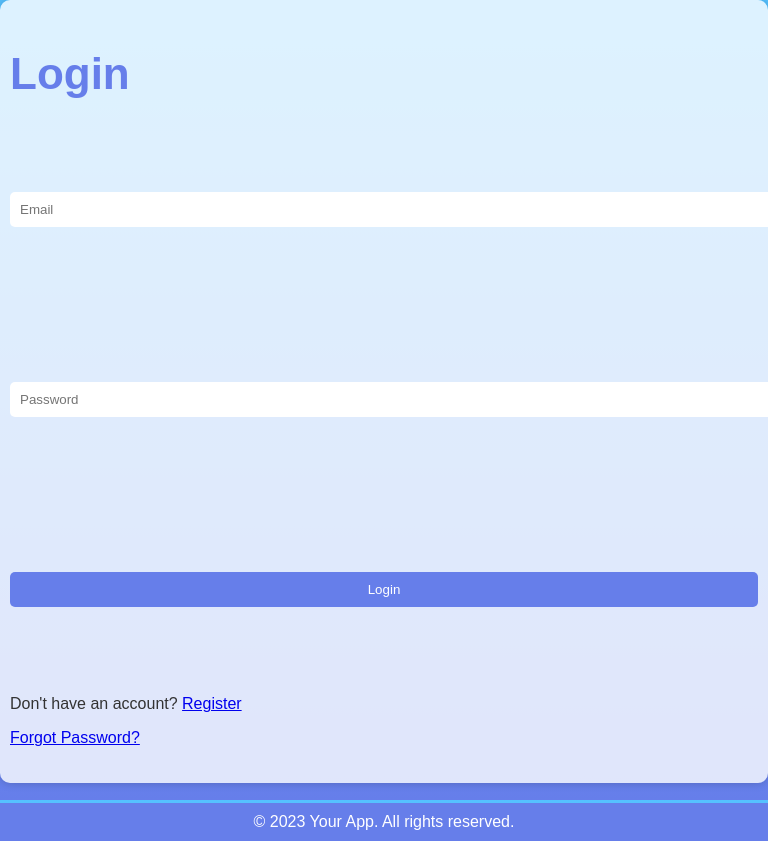
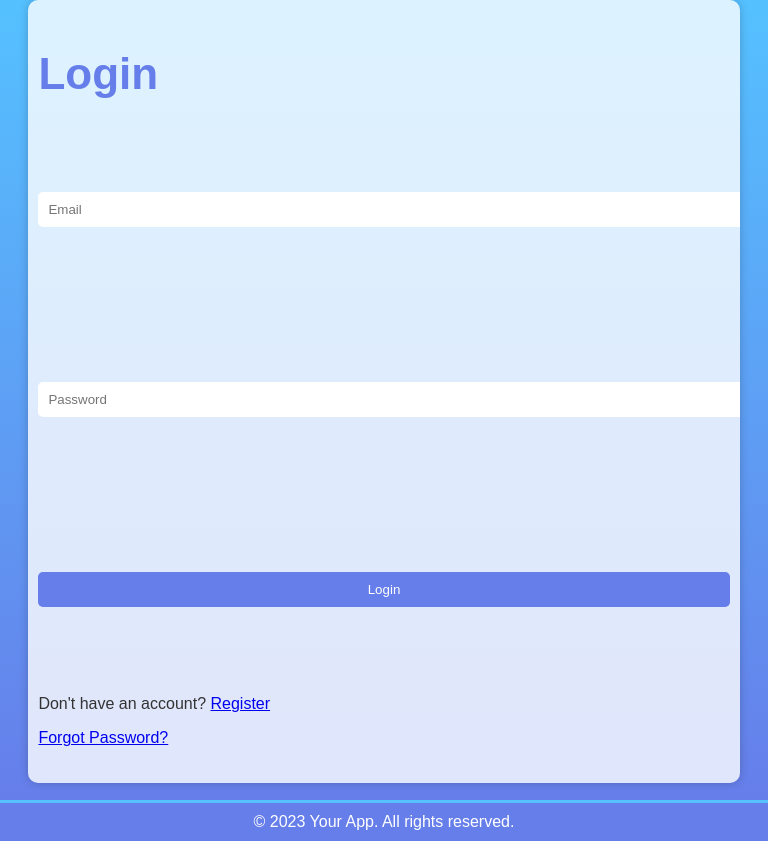
Before and after one commit to shaharalonii/Event-Planning-App, a Flask app: a page that uses templates/base.html in a window 768 px wide. Run offline with Flask 3, Linux system fonts and the light colour scheme.

Commit message:
fixed css 2

```diff
--- a/static/css/styles.css
+++ b/static/css/styles.css
@@ -207,9 +207,9 @@ a.btn-create-event:hover {
 }
 
 /* Small screen styles */
-@media screen and (min-width: 768px) {
+@media screen and (max-width: 768px) {
   .container {
-    max-width: 100%;
+    max-width: 90%;
     height: 90%; /* Set the height to occupy 90% of the viewport height */
     padding: 20px 10px; /* Decrease the horizontal padding for smaller screens */
     overflow-y: scroll; /* Add vertical scrolling for content that exceeds the height */
```
